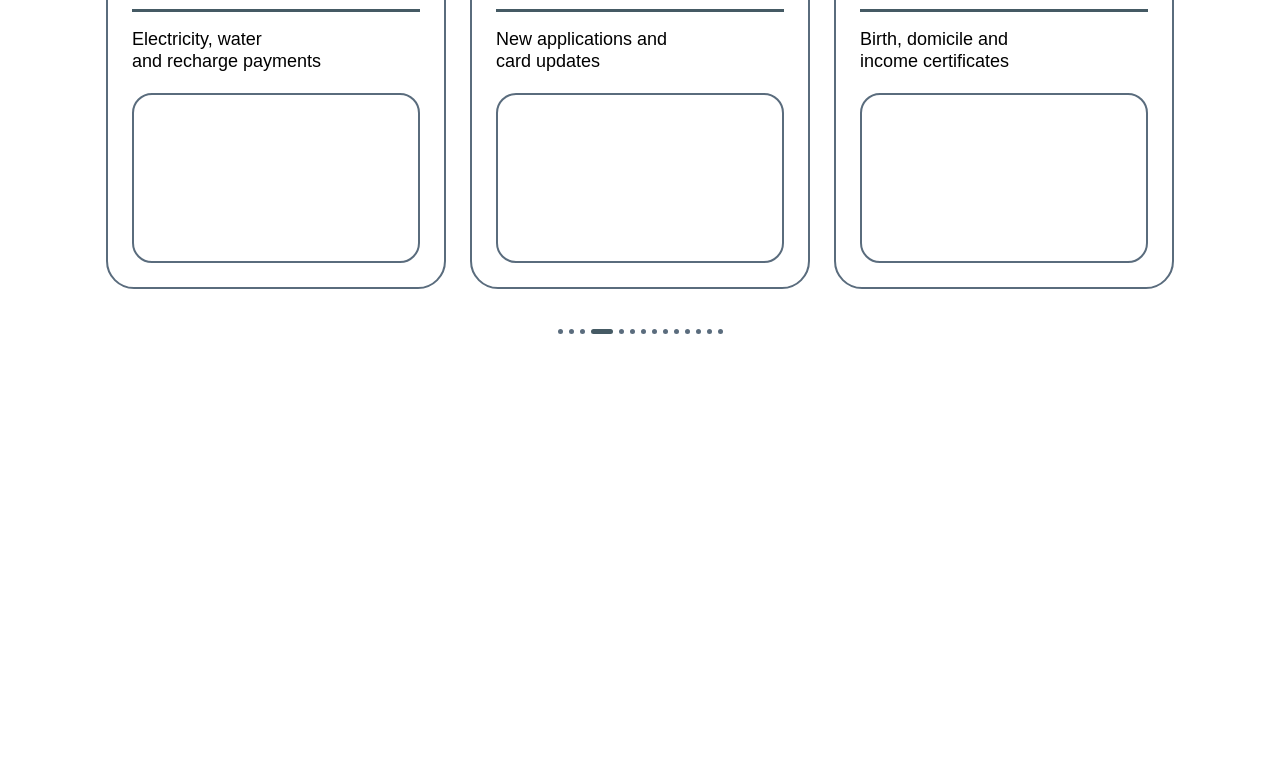
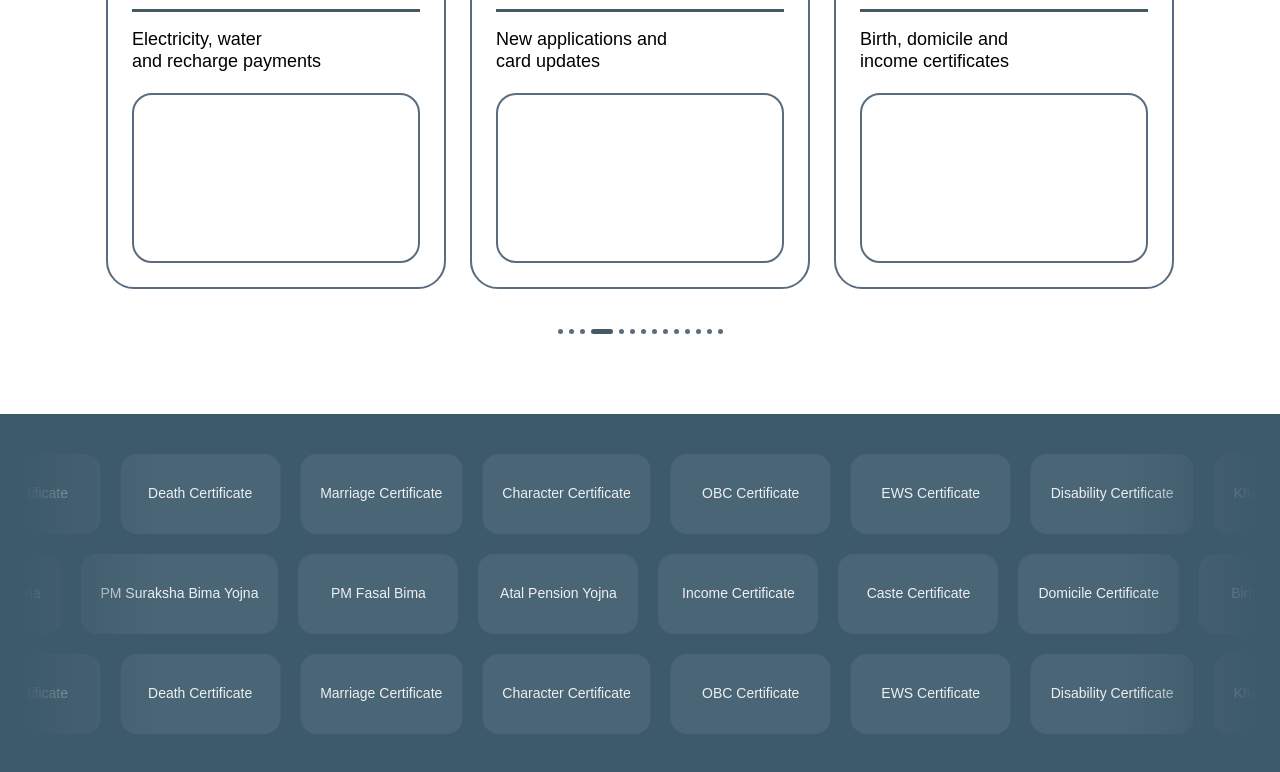
Before and after one commit to Naved20/dastawez-nextjs, a Next.js app: page / in a window 1280 px wide. Shown: the part 824-1596 px from the top of the page. Before the commit the page ends 1238 px from the top, so only its background shows below. Built offline with nearby package versions, Linux system fonts and the light colour scheme.

Commit message:
add logo slider

```diff
--- a/src/app/page.js
+++ b/src/app/page.js
@@ -1,5 +1,6 @@
 import Header from '@/components/Header';
 import Hero from '@/components/home/Hero';
+import LogoSlider from '@/components/home/LogoSlider';
 import ServiceCard from '@/components/home/ServiceCard';
 
 export default function Home() {
@@ -8,6 +9,7 @@ export default function Home() {
       <Header />
       <Hero />
       <ServiceCard />
+      <LogoSlider />
     </div>
   );
 }
--- /dev/null
+++ b/src/components/home/LogoSlider.js
@@ -0,0 +1,242 @@
+'use client';
+import React from 'react';
+
+export default function LogoSlider() {
+  // Logo data
+const logos = [
+  { id: 1, name: "Income Certificate" },
+  { id: 2, name: "Caste Certificate" },
+  { id: 3, name: "Domicile Certificate" },
+  { id: 4, name: "Birth Certificate" },
+  { id: 5, name: "Death Certificate" },
+  { id: 6, name: "Marriage Certificate" },
+  { id: 7, name: "Character Certificate" },
+  { id: 8, name: "OBC Certificate" },
+  { id: 9, name: "EWS Certificate" },
+  { id: 10, name: "Disability Certificate" },
+
+  { id: 11, name: "Khasra/Khatauni Nakal" },
+  { id: 12, name: "Land Record Verification" },
+  { id: 13, name: "Naamantaran Mutation" },
+  { id: 14, name: "Bhu Adhikar Pustika" },
+  { id: 15, name: "Land Diversion" },
+  { id: 16, name: "Register Copy" },
+  { id: 17, name: "Stamp Duty Calculator" },
+  { id: 18, name: "Property Valuation" },
+  { id: 19, name: "ROR (Record of Right)" },
+
+  { id: 20, name: "CM Rise Scholarship" },
+  { id: 21, name: "Post Matric Scholarship" },
+  { id: 22, name: "Pre Matric Scholarship" },
+  { id: 23, name: "Gaon Ki Beti Yojna" },
+  { id: 24, name: "Pratibha Kiran Yojna" },
+  { id: 25, name: "Vikramaditya Scholarship" },
+
+  { id: 26, name: "Board Marksheet Download" },
+  { id: 27, name: "Board Certificate Verification" },
+  { id: 28, name: "Migration Certificate" },
+  { id: 29, name: "Transfer Certificate (TC)" },
+
+  { id: 30, name: "MP Vyapam Form" },
+  { id: 31, name: "MPPSC Form" },
+  { id: 32, name: "Police Recruitment Form" },
+  { id: 33, name: "Patwari Exam Form" },
+  { id: 34, name: "TET/CTET Form" },
+  { id: 35, name: "NHM Recruitment" },
+  { id: 36, name: "Forest Guard Bharti" },
+  { id: 37, name: "Anganwadi Bharti" },
+  { id: 38, name: "Admit Card Download" },
+  { id: 39, name: "Result Check" },
+
+  { id: 40, name: "Ration Card Apply" },
+  { id: 41, name: "Ration Card Update" },
+  { id: 42, name: "Member Add/Remove" },
+  { id: 43, name: "Ration Card Download" },
+  { id: 44, name: "Beneficiary Status Check" },
+  { id: 45, name: "NFSA Patrata Check" },
+
+  { id: 46, name: "Electricity Bill Payment" },
+  { id: 47, name: "Water Bill Payment" },
+  { id: 48, name: "Property Tax Payment" },
+  { id: 49, name: "Gas Connection Payment" },
+  { id: 50, name: "Mobile Recharge" },
+  { id: 51, name: "DTH Recharge" },
+  { id: 52, name: "Insurance Premium Payment" },
+  { id: 53, name: "LIC Premium Payment" },
+
+  { id: 54, name: "Aadhaar Enabled Payment" },
+  { id: 55, name: "Bank Account Opening" },
+  { id: 56, name: "PM Jan Dhan Account" },
+  { id: 57, name: "Money Transfer" },
+  { id: 58, name: "Kisan Credit Card Apply" },
+  { id: 59, name: "Mudra Loan Apply" },
+  { id: 60, name: "PM Swanidhi Loan" },
+  { id: 61, name: "Account Balance Check" },
+  { id: 62, name: "Passbook Update" },
+  { id: 63, name: "FD/RD Account Opening" },
+
+  { id: 64, name: "Aadhaar Update" },
+  { id: 65, name: "Aadhaar Download" },
+  { id: 66, name: "Aadhaar Enrollment" },
+  { id: 67, name: "Biometric Update" },
+  { id: 68, name: "Aadhaar Mobile Linking" },
+  { id: 69, name: "Aadhaar-PAN Linking" },
+
+  { id: 70, name: "New PAN Card Apply" },
+  { id: 71, name: "PAN Card Correction" },
+  { id: 72, name: "PAN Card Reprint" },
+  { id: 73, name: "PAN Verification" },
+
+  { id: 74, name: "Vridhavastha Pension" },
+  { id: 75, name: "Vidhwa Pension" },
+  { id: 76, name: "Divyang Pension" },
+  { id: 77, name: "Pension Status Check" },
+
+  { id: 78, name: "PM Kisan Status" },
+  { id: 79, name: "Ladli Behna Yojna" },
+  { id: 80, name: "Ladli Laxmi Yojna" },
+
+  { id: 81, name: "Ayushman Bharat Card" },
+  { id: 82, name: "Ayushman Card Download" },
+  { id: 83, name: "Ayushman Eligibility Check" },
+  { id: 84, name: "Janani Suraksha Yojna" },
+  { id: 85, name: "COVID Certificate Download" },
+  { id: 86, name: "Online OPD Appointment" },
+  { id: 87, name: "MP Nirogi App Registration" },
+
+  { id: 88, name: "Driving License Apply" },
+  { id: 89, name: "DL Renewal" },
+  { id: 90, name: "Vehicle Registration" },
+  { id: 91, name: "RC Transfer" },
+  { id: 92, name: "Pollution Certificate (PUC)" },
+  { id: 93, name: "Challan Payment" },
+  { id: 94, name: "Vahan Details Check" },
+
+  { id: 95, name: "Udyam Registration" },
+  { id: 96, name: "GST Registration" },
+  { id: 97, name: "GST Return Filing" },
+  { id: 98, name: "Trade License Apply" },
+  { id: 99, name: "Shop Act Registration" },
+
+  { id: 100, name: "Kisan Registration" },
+  { id: 101, name: "Fasal Bima Yojna" },
+  { id: 102, name: "Soil Health Card" },
+  { id: 103, name: "Kisan Mandi Registration" },
+  { id: 104, name: "E-Uparjan" },
+  { id: 105, name: "Kisan Credit Card (KCC)" },
+
+  { id: 106, name: "FSSAI License Apply" },
+
+  { id: 107, name: "Passport Apply" },
+  { id: 108, name: "Passport Renewal" },
+  { id: 109, name: "Passport Status Check" },
+
+  { id: 110, name: "PM Jeevan Jyoti Bima" },
+  { id: 111, name: "PM Suraksha Bima Yojna" },
+  { id: 112, name: "PM Fasal Bima" },
+  { id: 113, name: "Atal Pension Yojna" }
+];
+
+  // Duplicate logos for seamless infinite scroll
+  const duplicatedLogos = [...logos, ...logos];
+
+  return (
+    <section className="relative w-full py-10 bg-[#3D5A6B] overflow-hidden">
+      <div className="max-w-7xl mx-auto px-6">
+        {/* Logo Slider Container */}
+        <div className="relative">
+          {/* Left Gradient Fade */}
+          <div className="absolute left-0 top-0 bottom-0 w-32 bg-gradient-to-r from-[#3D5A6B] to-transparent z-10 pointer-events-none"></div>
+
+          {/* Right Gradient Fade */}
+          <div className="absolute right-0 top-0 bottom-0 w-32 bg-gradient-to-l from-[#3D5A6B] to-transparent z-10 pointer-events-none"></div>
+
+          {/* First Row - Scrolling Left */}
+          <div className="logo-slider-wrapper overflow-hidden mb-5">
+            <div className="logo-slider flex items-center gap-5">
+              {duplicatedLogos.map((logo, index) => (
+                <div
+                  key={`row1-${logo.id}-${index}`}
+                  className="flex-shrink-0 flex items-center justify-center px-5 py-4 min-w-[160px] h-20 bg-[#4A6575] rounded-2xl hover:bg-[#556D7D] transition-all duration-300 cursor-pointer"
+                >
+                  <span className="text-white/90 text-sm font-medium text-center leading-tight">
+                    {logo.name}
+                  </span>
+                </div>
+              ))}
+            </div>
+          </div>
+
+          {/* Second Row - Scrolling Right */}
+          <div className="logo-slider-wrapper overflow-hidden mb-5">
+            <div className="logo-slider-reverse flex items-center gap-5">
+              {duplicatedLogos.map((logo, index) => (
+                <div
+                  key={`row2-${logo.id}-${index}`}
+                  className="flex-shrink-0 flex items-center justify-center px-5 py-4 min-w-[160px] h-20 bg-[#4A6575] rounded-2xl hover:bg-[#556D7D] transition-all duration-300 cursor-pointer"
+                >
+                  <span className="text-white/90 text-sm font-medium text-center leading-tight">
+                    {logo.name}
+                  </span>
+                </div>
+              ))}
+            </div>
+          </div>
+
+          {/* Third Row - Scrolling Left */}
+          <div className="logo-slider-wrapper overflow-hidden">
+            <div className="logo-slider flex items-center gap-5">
+              {duplicatedLogos.map((logo, index) => (
+                <div
+                  key={`row3-${logo.id}-${index}`}
+                  className="flex-shrink-0 flex items-center justify-center px-5 py-4 min-w-[160px] h-20 bg-[#4A6575] rounded-2xl hover:bg-[#556D7D] transition-all duration-300 cursor-pointer"
+                >
+                  <span className="text-white/90 text-sm font-medium text-center leading-tight">
+                    {logo.name}
+                  </span>
+                </div>
+              ))}
+            </div>
+          </div>
+
+        </div>
+      </div>
+
+      {/* CSS Animations */}
+      <style jsx>{`
+        @keyframes scroll-left {
+          0% {
+            transform: translateX(0);
+          }
+          100% {
+            transform: translateX(-50%);
+          }
+        }
+
+        @keyframes scroll-right {
+          0% {
+            transform: translateX(-50%);
+          }
+          100% {
+            transform: translateX(0);
+          }
+        }
+
+        .logo-slider {
+          animation: scroll-left 200s linear infinite;
+          width: max-content;
+        }
+
+        .logo-slider-reverse {
+          animation: scroll-right 200s linear infinite;
+          width: max-content;
+        }
+
+        .logo-slider-wrapper:hover .logo-slider,
+        .logo-slider-wrapper:hover .logo-slider-reverse {
+          animation-play-state: paused;
+        }
+      `}</style>
+    </section>
+  );
+}
```
Also changed, not shown: public/why choose dastawez/pana.svg (added), src/components/home/WhyChoose.js (added).
